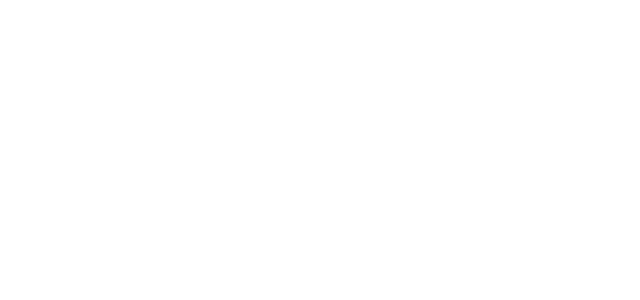
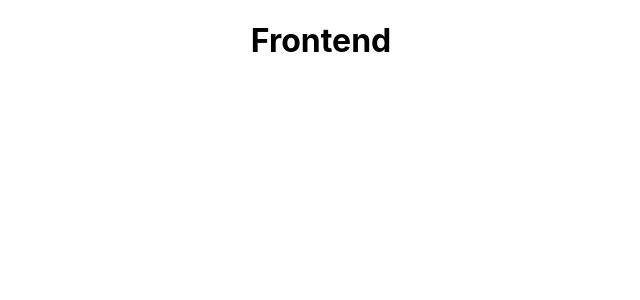
Before and after one commit to katiepestotnik/bookmark-app-frontend, a React (Create React App) app: page / in a window 1280 px wide. Shown: the top 300 px of the page, without its empty margins (319-959 px from the left). Built offline with nearby package versions, Linux system fonts and the light colour scheme.

Commit message:
add text to page

```diff
--- a/src/App.js
+++ b/src/App.js
@@ -3,6 +3,7 @@
 function App() {
   return (
     <div className="App">
+      <h1>Frontend</h1>
     </div>
   );
 }
```
